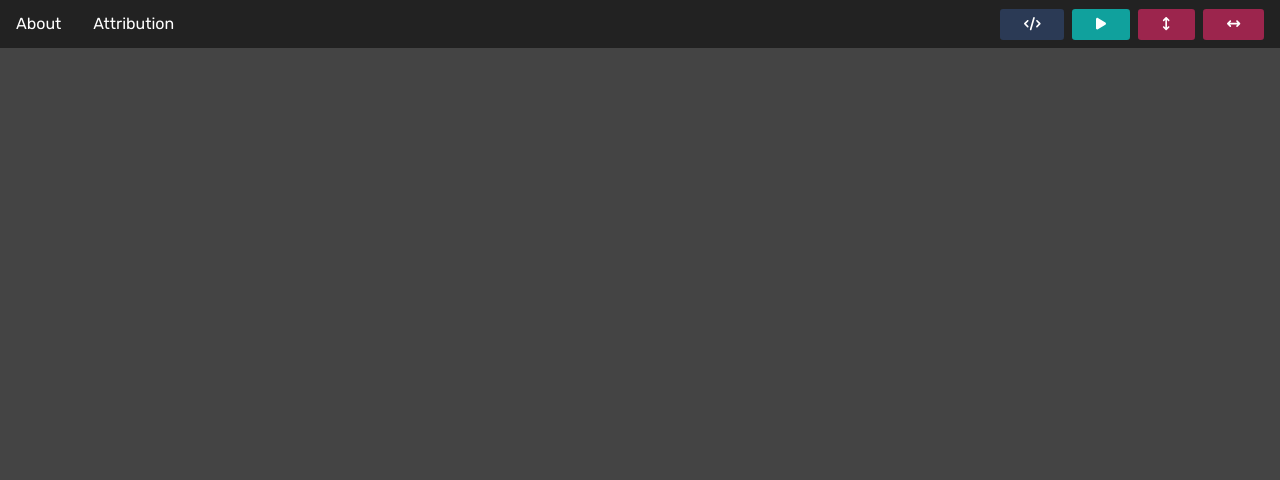
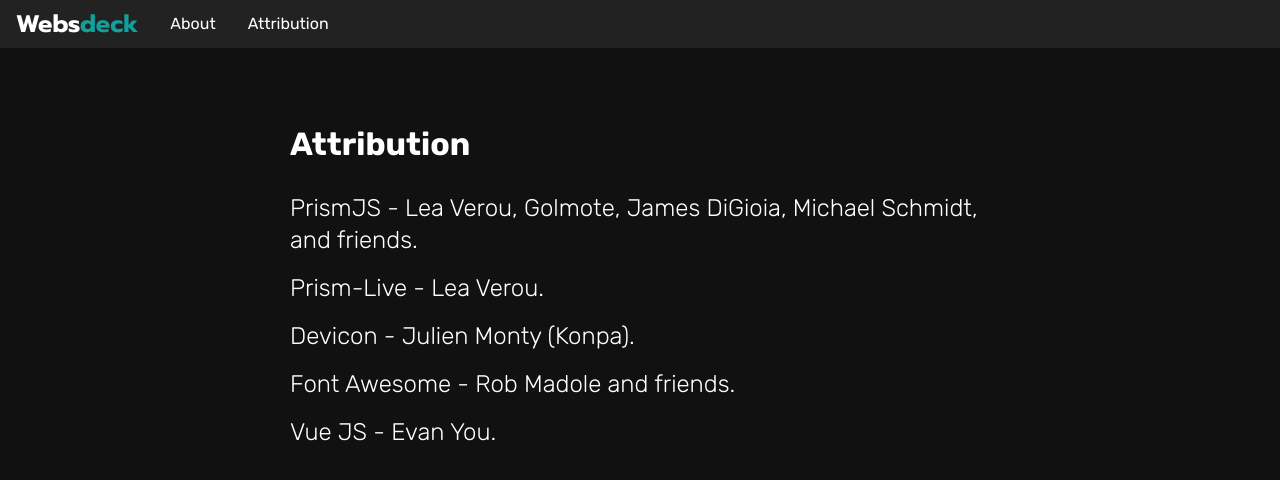
Before and after one commit to brayenid/webdesk-cssplayground, a Vue app in the folder webplayground/: page /attribution in a window 1280 px wide. Before the commit this address had no page. Shown: the top 480 px of the page. Built offline with nearby package versions, Linux system fonts and the light colour scheme.

Commit message:
Base feature finishs

```diff
--- a/webplayground/src/assets/main.css
+++ b/webplayground/src/assets/main.css
@@ -1,4 +1,4 @@
-@import url('https://fonts.googleapis.com/css2?family=Rubik:wght@300;400;500;700&display=swap');
+@import url('https://fonts.googleapis.com/css2?family=Prompt:wght@700&family=Rubik:wght@300;400;500;700&display=swap');
 @import './reset.css';
 ::-webkit-scrollbar {
   width: 10px;
@@ -12,15 +12,18 @@
 ::-webkit-scrollbar-thumb {
   background-color: #111;
 }
+a {
+  text-decoration: none;
+}
 body {
   font-family: 'Rubik', sans-serif;
-  background-color: #444;
+  background-color: #111;
 }
 button {
   font-family: 'Rubik', sans-serif;
 }
 .gutter {
-  background-color: #444;
+  background-color: #111;
   background-repeat: no-repeat;
   background-position: 50%;
 }
--- a/webplayground/src/components/NavMenu.vue
+++ b/webplayground/src/components/NavMenu.vue
@@ -14,11 +14,16 @@ onMounted(() => {
 <template>
   <header>
     <nav>
-      <ul class="menuList">
-        <li><RouterLink to="/about">About</RouterLink></li>
-        <li><RouterLink to="/about">Attribution</RouterLink></li>
-      </ul>
-      <div class="buttonArea">
+      <div class="titleAndMenu">
+        <a href="/">
+          <h1 class="websdeck">Webs<span>deck</span></h1></a
+        >
+        <ul class="menuList">
+          <li><RouterLink to="/about">About</RouterLink></li>
+          <li><RouterLink to="/attribution">Attribution</RouterLink></li>
+        </ul>
+      </div>
+      <div class="buttonArea" v-if="$route.name !== 'about' && $route.name !== 'attribution'">
         <button data-title="Code Area Toggle (CTRL+0)" id="collapseMenu" class="codeCollapseExpand"><font-awesome-icon icon="fa-solid fa-code" /></button>
         <button data-title="Run Code (CTRL+Enter)" id="runner" class="codeRunner"><font-awesome-icon icon="fa-solid fa-play"></font-awesome-icon></button>
         <button data-title="Change View Vertical" class="codeViewVertical"><font-awesome-icon icon="fa-solid fa-arrows-up-down" /></button>
@@ -36,6 +41,20 @@ nav {
   box-sizing: border-box;
   padding: 0 1rem;
   height: 3rem;
+}
+.websdeck {
+  font-size: 1.5rem;
+  font-family: 'Prompt', sans-serif;
+  font-size: 700;
+  color: #fff;
+}
+.websdeck span {
+  color: #10a19d;
+}
+.titleAndMenu {
+  display: flex;
+  gap: 2rem;
+  align-items: center;
 }
 .menuList {
   display: flex;
--- a/webplayground/src/main.js
+++ b/webplayground/src/main.js
@@ -10,8 +10,9 @@ import 'tippy.js/dist/tippy.css'
 
 import { library } from '@fortawesome/fontawesome-svg-core'
 import { FontAwesomeIcon } from '@fortawesome/vue-fontawesome'
-import { faUserSecret, faPlay, faCode, faArrowsUpDown, faArrowsLeftRight } from '@fortawesome/free-solid-svg-icons'
-library.add(faUserSecret, faPlay, faCode, faArrowsUpDown, faArrowsLeftRight)
+import { fas } from '@fortawesome/free-solid-svg-icons'
+import { faGithub, faLinkedin } from '@fortawesome/free-brands-svg-icons'
+library.add(fas, faGithub, faLinkedin)
 
 const app = createApp(App)
 app.use(router)
--- a/webplayground/src/router/index.js
+++ b/webplayground/src/router/index.js
@@ -1,7 +1,7 @@
 import { createRouter, createWebHistory } from 'vue-router'
 import HomeView from '../views/CodeView.vue'
 import AboutView from '../views/AboutView.vue'
-
+import AttributionView from '../views/AttributionView.vue'
 const router = createRouter({
   history: createWebHistory(import.meta.env.BASE_URL),
   routes: [
@@ -13,10 +13,12 @@ const router = createRouter({
     {
       path: '/about',
       name: 'about',
-      // route level code-splitting
-      // this generates a separate chunk (About.[hash].js) for this route
-      // which is lazy-loaded when the route is visited.
       component: AboutView
+    },
+    {
+      path: '/attribution',
+      name: 'attribution',
+      component: AttributionView
     }
   ]
 })
--- a/webplayground/src/views/AboutView.vue
+++ b/webplayground/src/views/AboutView.vue
@@ -4,18 +4,30 @@
       <h1>Hello World!</h1>
       <article>
         Welcome to Websdeck. I just wanted to create something with my text editor, so I created Websdeck, a CSS Playground. Websdeck is a simple project inspired by CSSDeck but in a lighter version. You will only find HTML, CSS, Javascript
-        fields and a results panel.
+        fields and a results panel. But so far, Websdeck is reliable enough to just play with CSS and JS.
       </article>
-      <p>
-        <a href="https://brayenluhat.xyz">Brayen Luhat</a>
-      </p>
+      <div class="socials">
+        <ul>
+          <li>
+            <a href="https://github.com/brayenid" target="_blank" rel="nofollow"><font-awesome-icon icon="fa-brands fa-github" /></a>
+          </li>
+          <li>
+            <a href="https://www.linkedin.com/in/brayenluhat/" target="_blank" rel="nofollow"><font-awesome-icon icon="fa-brands fa-linkedin" /></a>
+          </li>
+          <li>
+            <a target="_blank" href="https://brayenluhat.xyz"><font-awesome-icon icon="fa-solid fa-globe" /></a>
+          </li>
+        </ul>
+      </div>
     </div>
   </div>
 </template>
 <style scoped>
+a {
+  color: #fff;
+}
 .container {
   background-color: #111;
-  height: 100vh;
   padding: 3rem;
 }
 .about {
@@ -29,9 +41,15 @@
 .about h1 {
   font-weight: bold;
   font-size: 2rem;
-  padding: 1rem 0;
+  padding: 2rem 0;
 }
-.about article {
-  margin: 1rem 0;
+
+.socials {
+  margin: 3rem 0;
+}
+.socials ul {
+  display: flex;
+  gap: 1rem;
+  flex-direction: row-reverse;
 }
 </style>
--- /dev/null
+++ b/webplayground/src/views/AttributionView.vue
@@ -0,0 +1,41 @@
+<template>
+  <div class="container">
+    <div class="attribution">
+      <h1>Attribution</h1>
+      <div class="attributionList">
+        <ul>
+          <li><a href="https://prismjs.com/" target="_blank" rel="nofollow">PrismJS</a> - Lea Verou, Golmote, James DiGioia, Michael Schmidt, and friends.</li>
+          <li><a href="https://live.prismjs.com/" target="_blank" rel="nofollow">Prism-Live</a> - Lea Verou.</li>
+          <li><a href="https://devicon.dev/" target="_blank" rel="nofollow">Devicon</a> - Julien Monty (Konpa).</li>
+          <li><a href="https://fontawesome.com/" target="_blank" rel="nofollow">Font Awesome</a> - Rob Madole and friends.</li>
+          <li><a href="https://vuejs.org/" target="_blank" rel="nofollow">Vue JS</a> - Evan You.</li>
+        </ul>
+      </div>
+    </div>
+  </div>
+</template>
+<style scoped>
+a {
+  color: #fff;
+}
+.container {
+  background-color: #111;
+  padding: 3rem;
+}
+.attribution {
+  max-width: 700px;
+  margin: auto;
+  color: #fff;
+  font-weight: lighter;
+  font-size: 1.5rem;
+  line-height: 2rem;
+}
+.attribution h1 {
+  font-weight: bold;
+  font-size: 2rem;
+  padding: 2rem 0;
+}
+.attributionList ul li {
+  margin-bottom: 1rem;
+}
+</style>
--- a/webplayground/src/views/CodeView.vue
+++ b/webplayground/src/views/CodeView.vue
@@ -128,19 +128,19 @@ onMounted(() => {
           <h3>
             <i class="devicon-html5-plain colored"></i>
           </h3>
-          <textarea spellcheck="false" cols="20" wrap="soft" v-model="htmlCode" class="prism-live language-html line-numbers"></textarea>
+          <textarea placeholder="HTML" spellcheck="false" cols="20" wrap="soft" v-model="htmlCode" class="prism-live language-html line-numbers"></textarea>
         </div>
         <div id="css" class="cssArea">
           <h3>
             <i class="devicon-css3-plain colored"></i>
           </h3>
-          <textarea spellcheck="false" v-model="cssCode" class="prism-live language-css"></textarea>
+          <textarea placeholder="CSS" spellcheck="false" v-model="cssCode" class="prism-live language-css line-numbers"></textarea>
         </div>
         <div id="js" class="jsArea">
           <h3>
             <i class="devicon-javascript-plain colored"></i>
           </h3>
-          <textarea spellcheck="false" cols="10" v-model="jsCode" class="prism-live language-js"></textarea>
+          <textarea placeholder="Javascript" spellcheck="false" cols="10" v-model="jsCode" class="prism-live language-js line-numbers"></textarea>
         </div>
       </div>
       <div class="codeViewer">
```
Also changed, not shown: 1 other file (tests, documents, lock files or other folders).
